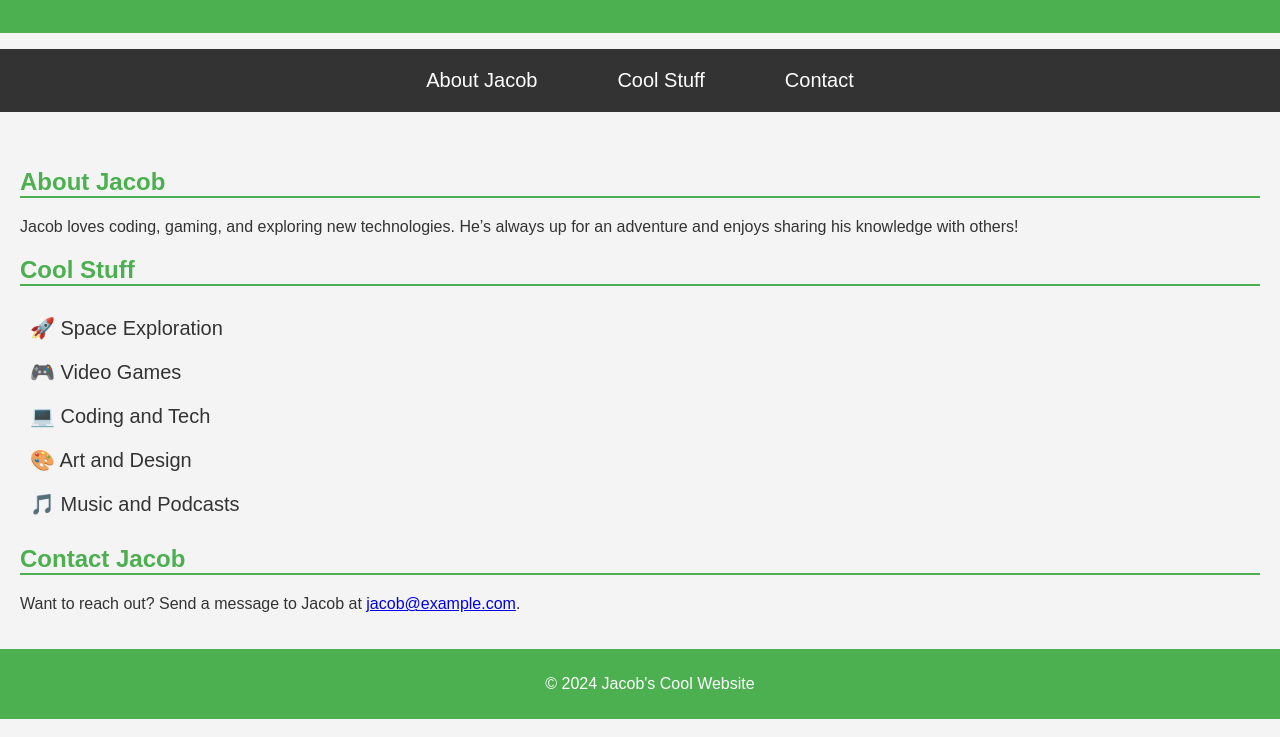
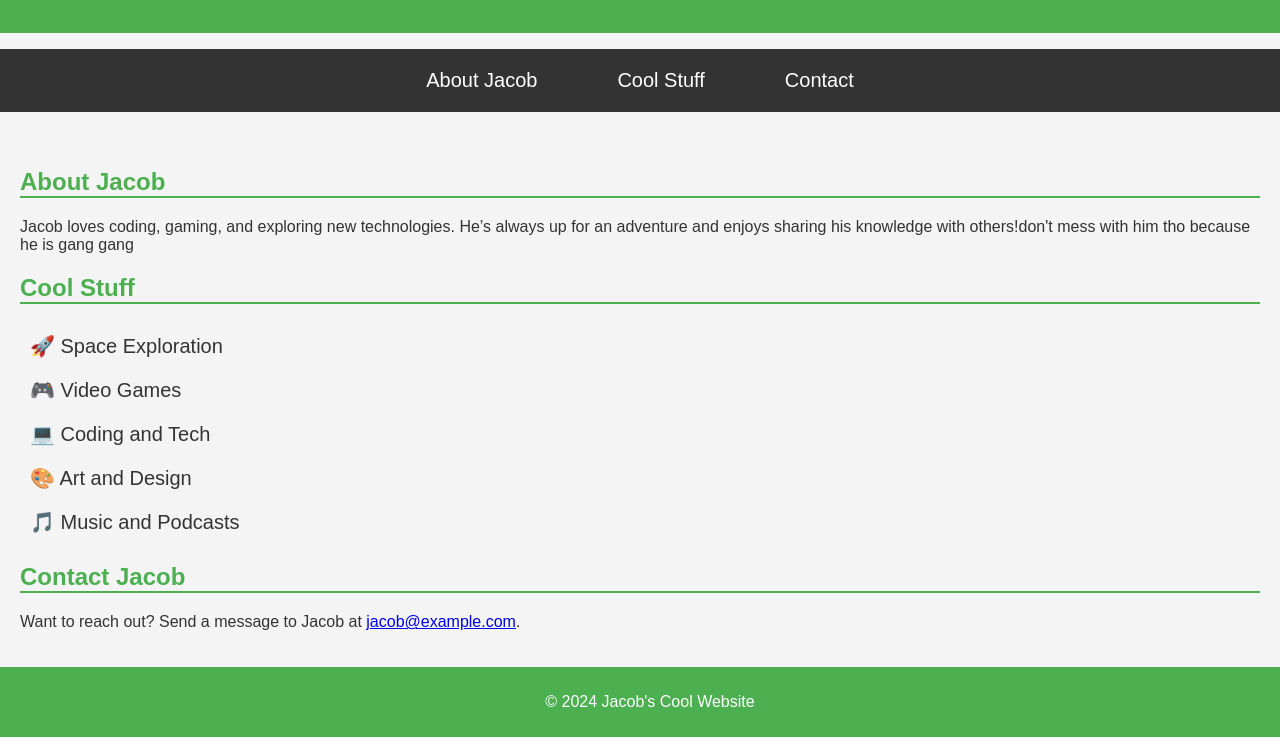
Before and after one commit to 1977Syntax/JacobWebsite, a plain HTML site: page index.html in a window 1280 px wide. Shown: the part 121-858 px from the top of the page. Drawn offline with Linux system fonts and the light colour scheme.

Commit message:
Update index.html

```diff
--- a/index.html
+++ b/index.html
@@ -23,7 +23,7 @@
     <main>
         <section id="about">
             <h2>About Jacob</h2>
-            <p>Jacob loves coding, gaming, and exploring new technologies. He’s always up for an adventure and enjoys sharing his knowledge with others!</p>
+            <p>Jacob loves coding, gaming, and exploring new technologies. He’s always up for an adventure and enjoys sharing his knowledge with others!don't mess with him tho because he is gang gang</p>
         </section>
 
         <section id="cool-stuff">
```
